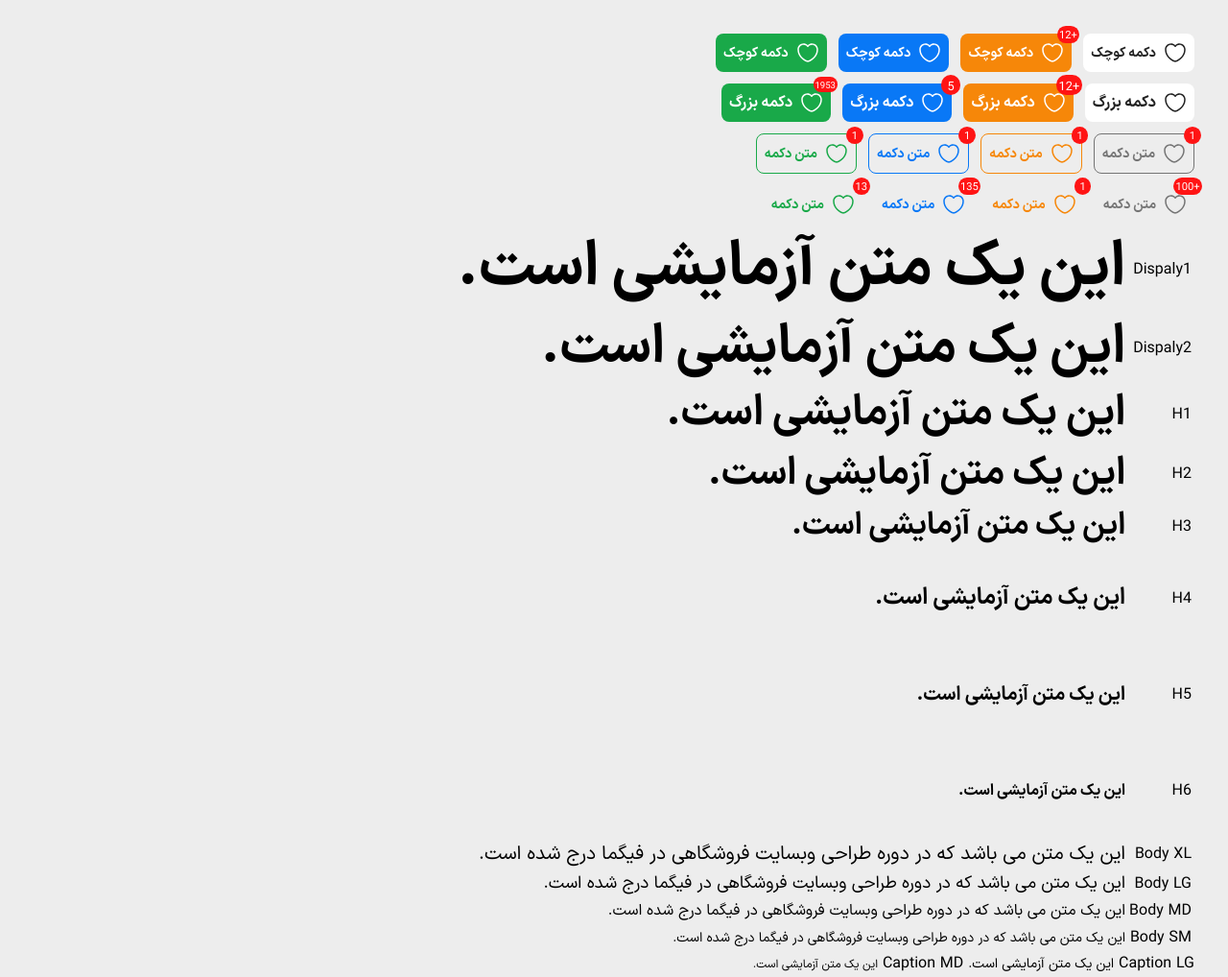
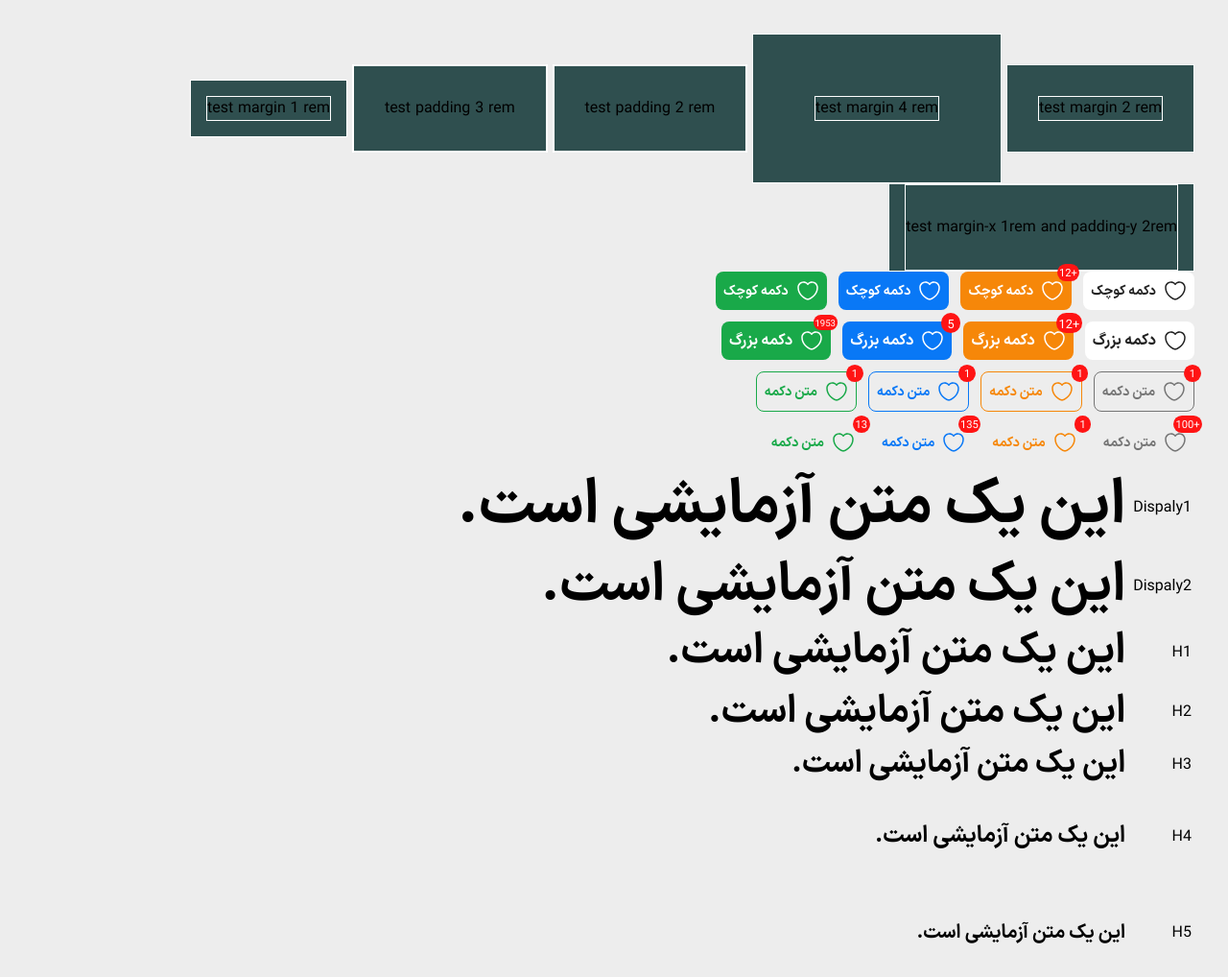
Before and after one commit to zeynabmvs/sepid-framework, a website: page teststyle.html in a window 1280 px wide. Shown: the top 1018 px of the page at 96% size. Drawn offline with nearby package versions, Linux system fonts and the light colour scheme; files that its build step writes are made by us from their sources.

Commit message:
feat: mixin to generate padding and margin helper classes

```diff
--- a/assets/scss/globals/buttons.scss
+++ b/assets/scss/globals/buttons.scss
@@ -3,8 +3,8 @@
     --btn-fs-sm: 14px;
 
     --btn-border-radius: 8px;
-    --btn-padding-x: var(--space-xs);
-    --btn-padding-y: var(--space-xs);
+    --btn-padding-x: var(--space-8);
+    --btn-padding-y: var(--space-8);
 
     --btn-gap-size: 8px;
     --btn-fw: 700;
--- a/assets/scss/globals/spacing.scss
+++ b/assets/scss/globals/spacing.scss
@@ -3,15 +3,43 @@
 :root {
     --space-unit: 1rem;
 
-    --space-xxxxs: calc(0.125 * var(--space-unit));
-    --space-xxxs: calc(0.25 * var(--space-unit));
-    --space-xxs: calc(0.375 * var(--space-unit));
-    --space-xs: calc(0.5 * var(--space-unit));
-    --space-sm: calc(0.75 * var(--space-unit));
-    --space-md: calc(1.25 * var(--space-unit));
-    --space-lg: calc(2 * var(--space-unit));
-    --space-xl: calc(3.25 * var(--space-unit));
-    --space-xxl: calc(5.25 * var(--space-unit));
-    --space-xxxl: calc(8.5 * var(--space-unit));
-    --space-xxxxl: calc(13.75 * var(--space-unit));
+    --space-2: calc(0.125 * var(--space-unit));
+    --space-4: calc(0.25 * var(--space-unit));
+    --space-6: calc(0.375 * var(--space-unit));
+    --space-8: calc(0.5 * var(--space-unit));
+    --space-12: calc(0.75 * var(--space-unit));
+    --space-20: calc(1.25 * var(--space-unit));
+    --space-32: calc(2 * var(--space-unit));
+    --space-52: calc(3.25 * var(--space-unit));
+    --space-84: calc(5.25 * var(--space-unit));
+    --space-136: calc(8.5 * var(--space-unit));
+    --space-220: calc(13.75 * var(--space-unit));
 }
+
+// Mixin to generate padding and margin helper classes
+$spacings: (1, 2, 4, 6, 8, 12, 20, 32, 52, 84, 136, 220, auto); //unit: rem
+
+$sides: (
+  't': 'top',
+  'b': 'bottom',
+  'l': 'left',
+  'r': 'right',
+  'a': ('top', 'left', 'bottom', 'right'),
+  'x': ('left', 'right'),
+  'y': ('top', 'bottom'),
+);
+
+@each $space in $spacings {
+    @each $prefix, $positions in $sides {
+      .p-#{$prefix}-#{$space} {
+        @each $pos in $positions {
+            padding-#{$pos}: if($space == auto, $space, #{$space}rem);
+        }
+      }
+      .m-#{$prefix}-#{$space} {
+        @each $pos in $positions {
+            margin-#{$pos}: if($space == auto, $space, #{$space}rem);
+        }
+      }
+  }
+}
--- a/teststyle.html
+++ b/teststyle.html
@@ -19,10 +19,27 @@
         #test-buttons div {
             gap: 12px
         }
-
+        #test-margin-padding div{
+            display: inline-block;
+            border: 1px solid white;
+            /* background-color: blue; */
+        }
+        .bg-gray {
+            background-color: darkslategray;
+        }
     </style>
 </head>
 <body>
+
+    <section id="test-margin-padding">
+        <div class="bg-gray"><div class="m-r-2 m-l-2 m-t-2 m-b-2">test margin 2 rem</div></div>
+        <div class="bg-gray"><div class="m-r-4 m-l-4 m-t-4 m-b-4">test margin 4 rem</div></div>
+        <div class="bg-gray"><div class="p-r-2 p-l-2 p-t-2 p-b-2">test padding 2 rem</div></div>
+        <div class="bg-gray"><div class="p-a-2">test padding 3 rem</div></div>
+        <div class="bg-gray"><div class="m-a-1">test margin 1 rem</div></div>
+        <div class="bg-gray"><div class="m-x-1 p-y-2">test margin-x 1rem and padding-y 2rem</div></div>
+
+    </section>
 
     <section id="test-buttons" class="flex flex-d-c">
         <div class="flex-inline flex-w flex-d-r">
```
